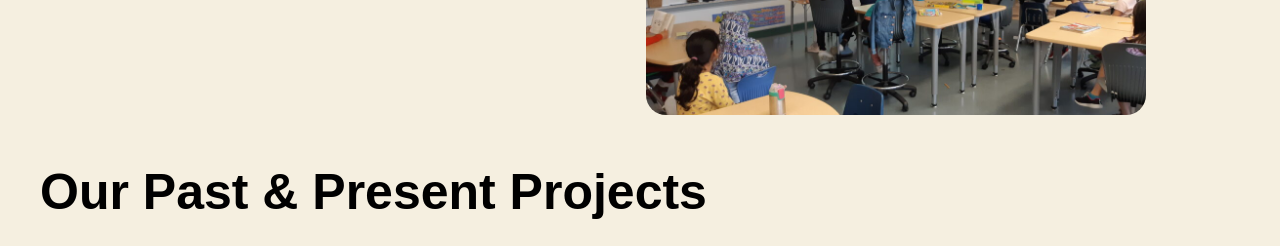
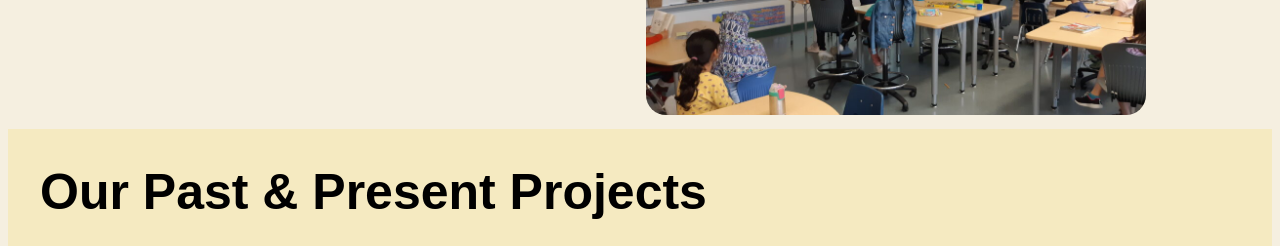
Before and after one commit to albertabionix/Website, a React (Vite) app in the folder biomedwebsite/: page / in a window 1280 px wide. Shown: the part 1340-1586 px from the top of the page. Built offline with nearby package versions, Linux system fonts and the light colour scheme.

Commit message:
started background styling and edited contact

```diff
--- a/biomedwebsite/src/components/body.jsx
+++ b/biomedwebsite/src/components/body.jsx
@@ -69,6 +69,11 @@
                         </div>
                     </div>
                 </div>
+                <div className="wave">
+                    <svg data-name="Layer 1" xmlns="http://www.w3.org/2000/svg" viewBox="0 0 1200 120" preserveAspectRatio="none">
+                        <path d="M321.39,56.44c58-10.79,114.16-30.13,172-41.86,82.39-16.72,168.19-17.73,250.45-.39C823.78,31,906.67,72,985.66,92.83c70.05,18.48,146.53,26.09,214.34,3V0H0V27.35A600.21,600.21,0,0,0,321.39,56.44Z" class="shape-fill"></path>
+                    </svg>
+                </div>
             </div>
 
             <div className='outreach_body'>
--- a/biomedwebsite/src/pages/contact.jsx
+++ b/biomedwebsite/src/pages/contact.jsx
@@ -1,4 +1,5 @@
 import React from 'react'
+import '../styles/contact.css'
 
 export default function Contact() {
 
@@ -28,9 +29,10 @@
     };
 
     return (
-        <div>
+        <div className='contact'>
+            <div className='contact_group'>
                 <h1> Get In Touch</h1>
-            <form onSubmit={onSubmit}>
+                <form onSubmit={onSubmit} className='form'>
                     <div className='inputs'>
                         <label>First Name</label>
                         <input type='text' placeholder="Enter your first name" required />
@@ -56,5 +58,6 @@
                     </div>
                 </form>
             </div>
+        </div>
     )
 }
--- a/biomedwebsite/src/styles/body.css
+++ b/biomedwebsite/src/styles/body.css
@@ -134,11 +134,14 @@
     max-width: 1200px;
 }
 
-/* Past Present Body */
+/* Past Present Body Styles */
 .past_present_projects_body {
+    position: relative;
     display: flex;
     justify-content: center;
     width: 100%;
+    background-color:rgb(245, 234, 193);
+    z-index: 1;
 }
 .project_group {
     max-width: 1200px;
@@ -197,6 +200,24 @@
   border-image-source: linear-gradient(to bottom, rgba(0, 0, 0, 0) 0%, rgba(0, 0, 0, 0.7),rgba(0, 0, 0, 0.8), rgba(0, 0, 0, 1) 100%);
   z-index: 1;
 }
+.wave {
+    position: absolute;
+    bottom: 200;
+    left: 0;
+    width: 100%;
+    overflow: hidden;
+    line-height: 0;
+    z-index: 2;
+}
+.wave svg {
+    position: relative;
+    display: block;
+    width: calc(100% + 1.3px);
+    height: 67px;
+}
+.wave .shape-fill {
+    fill: rgba(84, 75, 72, 0);
+}
 
 /* outreach styles */
 .outreach_body {
--- /dev/null
+++ b/biomedwebsite/src/styles/contact.css
@@ -0,0 +1,16 @@
+.contact {
+
+}
+.contact_group {
+    display: flex;
+    flex-direction: column;
+}
+.form {
+
+}
+.inputs {
+
+}
+.inputs > label {
+    color: black;
+}
```
Lines whose indentation alone changed are shown as unchanged.
